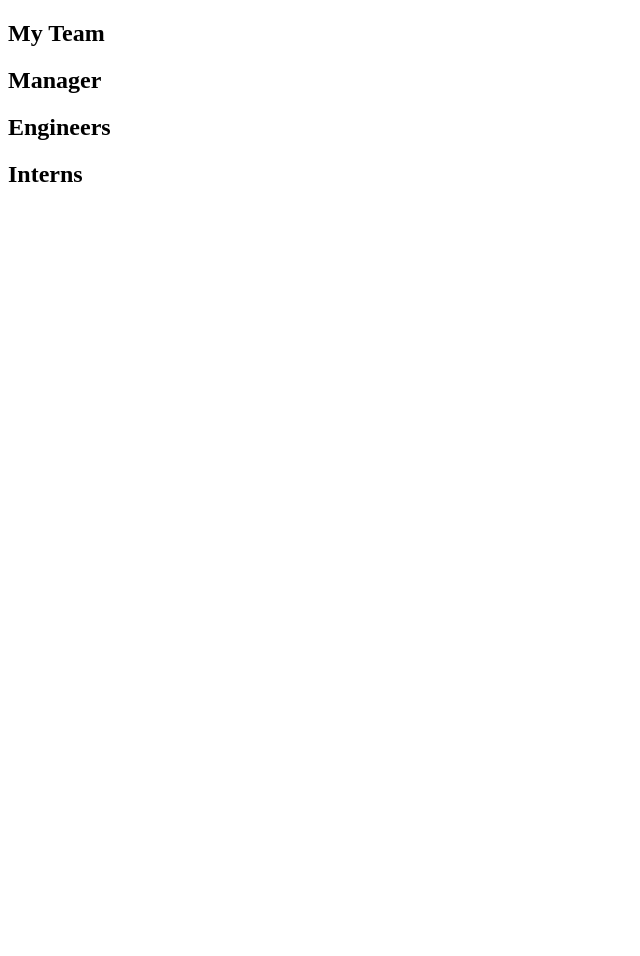
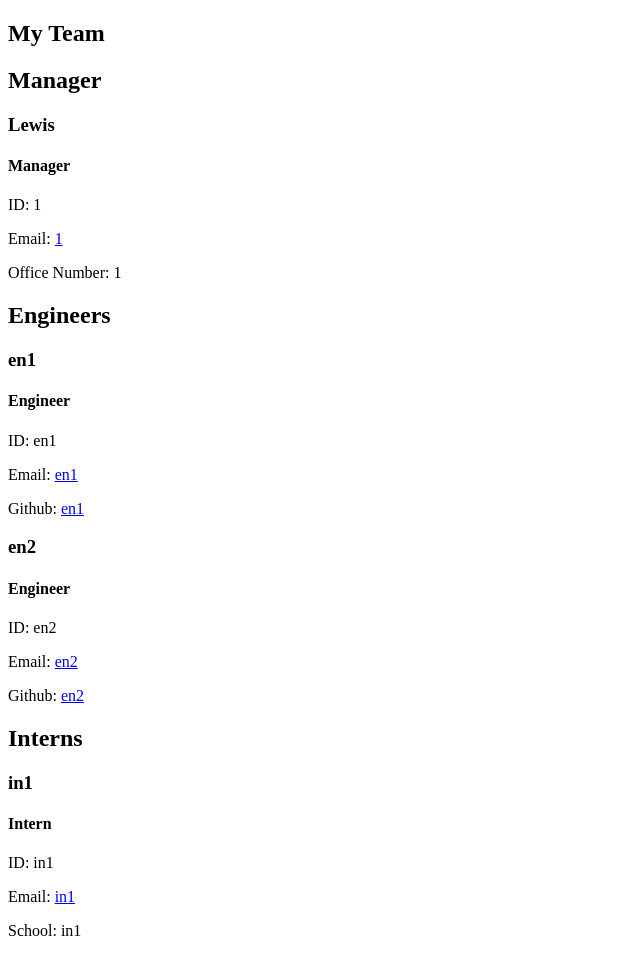
Before and after one commit to LewisChatham/TeamProfileGenerator, a website: page index.html in a window 1280 px wide. Shown: the whole page, without its empty margins (0-640 px from the left). Before the commit the page ends 800 px from the top, so only its background shows below. Drawn offline with Linux system fonts and the light colour scheme.

Commit message:
Added html tempates

```diff
--- a/index.html
+++ b/index.html
@@ -5,7 +5,7 @@
         <meta http-equiv="X-UA-Compatible" content="IE=edge">
         <meta name="viewport" content="width=device-width, initial-scale=1.0">
         <title>My Team</title>
-    <link rel="stylesheet" href="./assets/css/style.css">
+        <link rel="stylesheet" href="./dist/css/style.css">
     </head>
     <body>
         <nav>
@@ -15,22 +15,60 @@
             <div class="manager">
                 <div class="manager-card">
                     <h2>Manager</h2>
-
+                    <div class="card">
+    <div class="card-title">
+        <h3 class="name">Lewis</h3>
+        <h4 class="type">Manager</h4>
     </div>
-
+    <div class="card-body">
+        <p>ID: <span class="ID">1</span></p>
+        <p>Email: <span class="Email"><a href="mailto:1">1</a></span></p>
+        <p>Office Number: <span class="officeNumber">1</span></p>
+    </div>
+</div>
+                </div>
             </div>
             <div class="employees">
                 <div class="engineers">
                     <h2>Engineers</h2>
                     <div class="engineer-cards">
-
+                        <div class="card">
+        <div class="card-title">
+            <h3 class="name">en1</h3>
+            <h4 class="type">Engineer</h4>
         </div>
-
+        <div class="card-body">
+            <p>ID: <span class="ID">en1</span></p>
+            <p>Email: <span class="Email"><a href="mailto:en1">en1</a></span></p>
+            <p>Github: <span class="Github"><a href="https://www.github.com/en1"  target="_blank">en1</a></span></p>
+        </div>
+    </div><div class="card">
+        <div class="card-title">
+            <h3 class="name">en2</h3>
+            <h4 class="type">Engineer</h4>
+        </div>
+        <div class="card-body">
+            <p>ID: <span class="ID">en2</span></p>
+            <p>Email: <span class="Email"><a href="mailto:en2">en2</a></span></p>
+            <p>Github: <span class="Github"><a href="https://www.github.com/en2"  target="_blank">en2</a></span></p>
+        </div>
+    </div>
+                    </div>
                 </div>
                 <div class="interns">
                     <h2>Interns</h2>
                     <div class="intern-cards">
-
+                        <div class="card">
+        <div class="card-title">
+            <h3 class="name">in1</h3>
+            <h4 class="type">Intern</h4>
+        </div>
+        <div class="card-body">
+            <p>ID: <span class="ID">in1</span></p>
+            <p>Email: <span class="Email"><a href="mailto:in1">in1</a></span></p>
+            <p>School: <span class="Github">in1</span></p>
+        </div>
+    </div>
                     </div>
                 </div>
             </div>
```
Also changed, not shown: dist/templates/card.js (added), dist/templates/html.js (added). Lines whose indentation alone changed are shown as unchanged.
